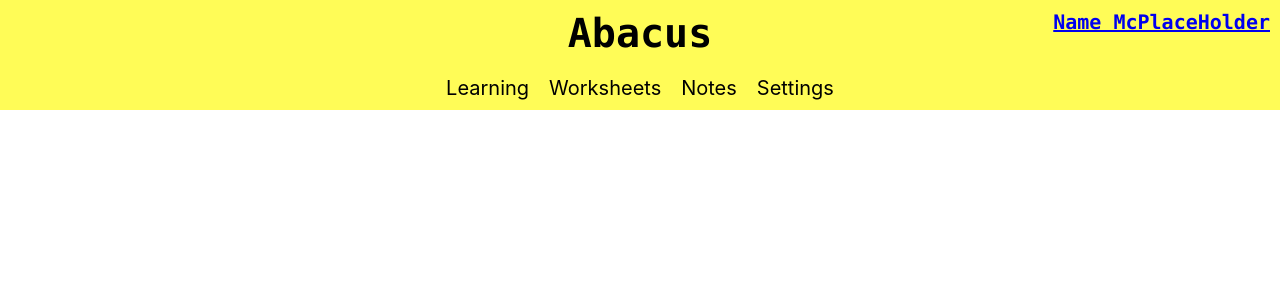
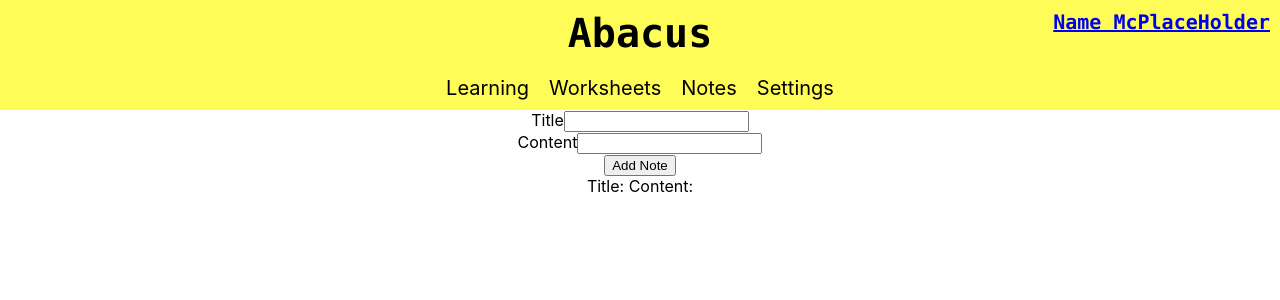
Before and after one commit to ndw001/abacus, a React (Create React App) app in the folder abacus/: page /notes in a window 1280 px wide. Shown: the top 300 px of the page. Built offline with nearby package versions, Linux system fonts and the light colour scheme.

Commit message:
add input for notes section

```diff
--- a/abacus/src/App.js
+++ b/abacus/src/App.js
@@ -1,6 +1,8 @@
 import "./App.css";
 import Header from "./components/Header.js";
 import LearningArea from "./components/LearningArea.js";
+import Notes from "./components/Notes.js";
+
 import { BrowserRouter as Router, Routes, Route } from "react-router-dom";
 
 function App() {
@@ -11,6 +13,7 @@ function App() {
         <Routes>
           <Route exact path="/" />
           <Route exact path="/learning" element={<LearningArea />} />
+          <Route exact path="/notes" element={<Notes />} />
         </Routes>
       </Router>
     </div>
--- /dev/null
+++ b/abacus/src/components/Notes.js
@@ -0,0 +1,35 @@
+import React, { useState, useEffect } from "react";
+
+function Notes() {
+  // const allNotes =[];
+  const [currentNote, setCurrentNote] = useState({ title: "", content: "" });
+
+  const changeNote = () => {
+    const titleInputValue =
+      document.getElementById("TitleInputValue")?.value || "";
+    const contentInputValue =
+      document.getElementById("ContentInputValue")?.value || "";
+    const newNote = { title: titleInputValue, content: contentInputValue };
+    setCurrentNote(newNote);
+  };
+
+  return (
+    <div className="NotesPage">
+      <div className="TitleInputSection">
+        Title
+        <input id="TitleInputValue" />
+      </div>
+      <div className="ContentInputSection">
+        Content
+        <input id="ContentInputValue" />
+      </div>
+      <button onClick={changeNote}>Add Note</button>
+      <div className="IndividualNote">
+        {" "}
+        Title: {currentNote.title} Content: {currentNote.content}{" "}
+      </div>
+    </div>
+  );
+}
+
+export default Notes;
--- /dev/null
+++ b/package.json
@@ -0,0 +1,5 @@
+{
+  "dependencies": {
+    "react-router": "^6.14.0"
+  }
+}
```
Also changed, not shown: abacus/src/components/Notes.css (added), 1 other file (tests, documents, lock files or other folders).
